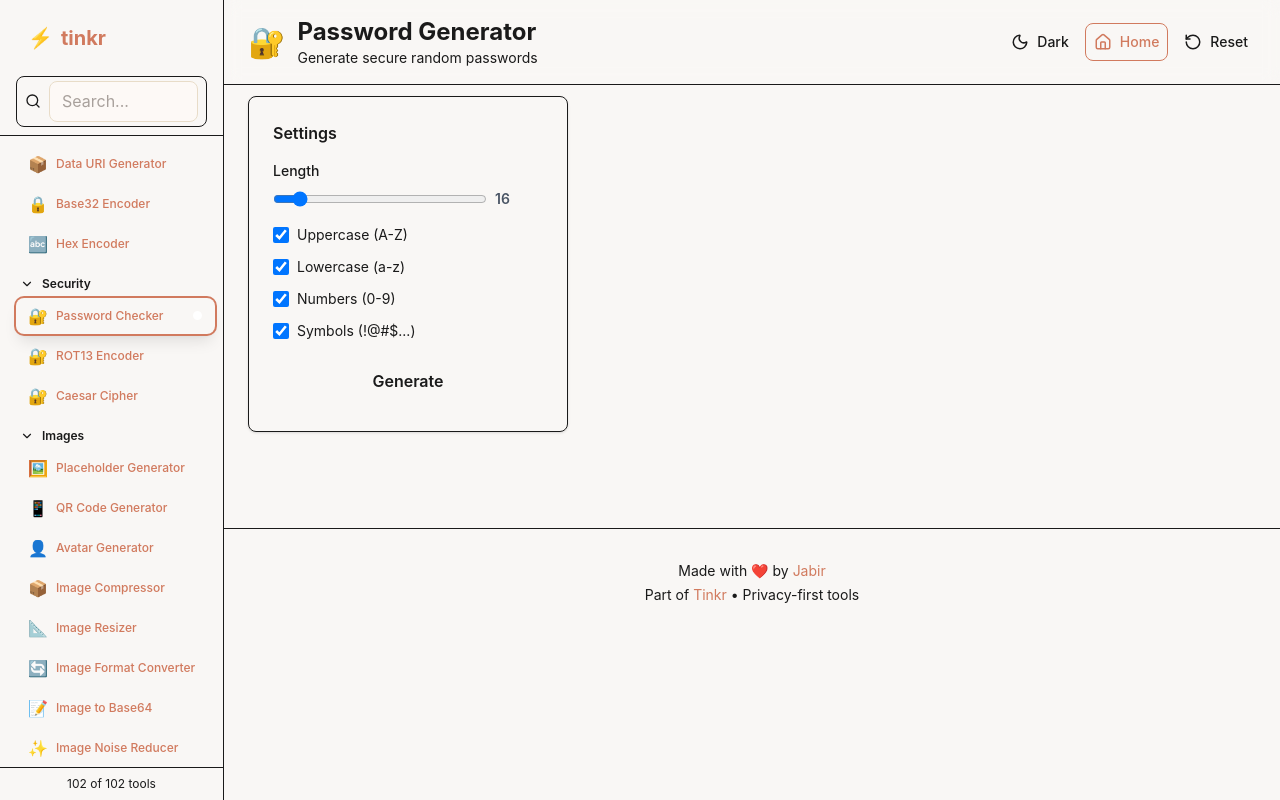
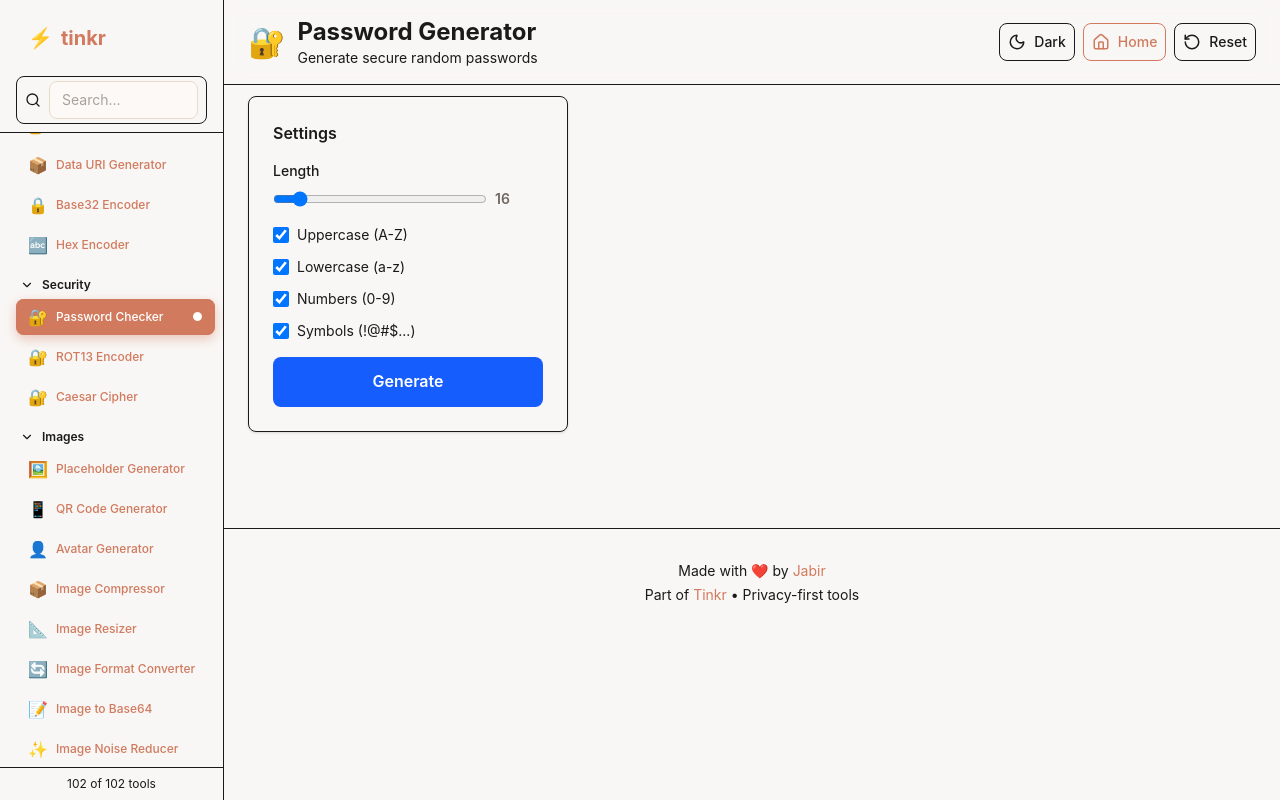
Before and after one commit to Jabir-Srj/tinkr, a Next.js app in the folder frontend/: page /tools/password in a window 1280 px wide. Built offline with nearby package versions, Linux system fonts and the light colour scheme.

Commit message:
feat: add theme-aware styles and standardized layout components for tool pages

```diff
--- a/frontend/app/globals.css
+++ b/frontend/app/globals.css
@@ -61,6 +61,7 @@ html.dark {
   --muted-foreground: #c4a896;
 }
 
+@layer base {
   * {
     @apply transition-colors duration-300 ease-in-out;
   }
@@ -92,7 +93,7 @@ a:hover {
     opacity: 0.8;
   }
 
-/* Form elements */
+  /* Form elements — themed via CSS variables so all modes are handled */
   input[type="text"],
   input[type="number"],
   input[type="email"],
@@ -121,7 +122,7 @@ textarea:focus,
   select:focus {
     outline: none;
     border-color: var(--accent);
-  box-shadow: 0 0 0 2px var(--accent)20;
+    box-shadow: 0 0 0 2px color-mix(in srgb, var(--accent) 20%, transparent);
   }
 
   input[type="text"]::placeholder,
@@ -135,7 +136,7 @@ textarea::placeholder {
     opacity: 0.6;
   }
 
-/* Buttons */
+  /* Buttons — kept in @layer base so utility classes can override */
   button {
     background-color: transparent;
     color: inherit;
@@ -172,6 +173,7 @@ button:disabled {
   input[type="range"] {
     width: 100%;
     cursor: pointer;
+  }
 }
 
 /* Scrollbar styling */
@@ -213,28 +215,45 @@ pre {
   overflow-x: auto;
 }
 
-/* Dark mode fixes for tool pages with hardcoded colors */
-.dark input[type="text"],
-.dark input[type="number"],
-.dark input[type="email"],
-.dark input[type="password"],
-.dark input[type="search"],
-.dark input[type="url"],
-.dark textarea,
-.dark select {
-  background-color: #2a211d !important;
-  color: #f5f1ed !important;
-  border-color: #3d302a !important;
+/* ============================================================
+   Theme-aware overrides for hardcoded Tailwind color classes
+   used across tool pages. CSS variables change per mode so
+   these single rules handle both light and dark correctly.
+   ============================================================ */
+
+/* Backgrounds */
+.bg-white:not([style*="background"]) {
+  background-color: var(--secondary-bg) !important;
 }
+.bg-gray-50 { background-color: var(--secondary-bg) !important; }
+.bg-gray-100 { background-color: var(--secondary-bg) !important; }
+.bg-gray-200 { background-color: var(--border) !important; }
+.bg-gray-300 { background-color: var(--border) !important; }
 
-.dark input::placeholder,
-.dark textarea::placeholder {
-  color: #c4a896 !important;
-}
+/* Text */
+.text-gray-900 { color: var(--foreground) !important; }
+.text-gray-800 { color: var(--foreground) !important; }
+.text-gray-700 { color: var(--foreground) !important; }
+.text-gray-600 { color: var(--muted-foreground) !important; }
+.text-gray-500 { color: var(--muted-foreground) !important; }
+.text-gray-400 { color: var(--muted) !important; }
 
-.dark input:focus,
-.dark textarea:focus,
-.dark select:focus {
-  border-color: #d99166 !important;
-  box-shadow: 0 0 0 2px rgba(217, 145, 102, 0.12) !important;
-}
+/* Borders */
+.border-gray-200 { border-color: var(--border) !important; }
+.border-gray-300 { border-color: var(--border) !important; }
+.border-gray-400 { border-color: var(--border) !important; }
+
+/* Dark mode slate overrides — map slate palette to warm theme palette */
+.dark .dark\:bg-slate-800,
+.dark .dark\:bg-slate-700 { background-color: var(--secondary-bg) !important; }
+.dark .dark\:bg-slate-900 { background-color: var(--background) !important; }
+.dark .dark\:text-gray-100,
+.dark .dark\:text-slate-100 { color: var(--foreground) !important; }
+.dark .dark\:text-gray-400,
+.dark .dark\:text-slate-400 { color: var(--muted-foreground) !important; }
+.dark .dark\:border-slate-600,
+.dark .dark\:border-slate-700 { border-color: var(--border) !important; }
+
+/* Focus rings — replace blue with accent */
+.focus\:ring-blue-500:focus { --tw-ring-color: var(--accent) !important; }
+.focus\:ring-blue-300:focus { --tw-ring-color: color-mix(in srgb, var(--accent) 50%, transparent) !important; }
--- a/frontend/components/LegacyToolWrapper.tsx
+++ b/frontend/components/LegacyToolWrapper.tsx
@@ -47,52 +47,6 @@ export function LegacyToolWrapper({ children }: LegacyToolWrapperProps) {
           </div>
         </footer>
       </div>
-
-      <style>{`
-        /* Override hardcoded colors from legacy pages */
-        .min-h-screen.bg-white { @apply bg-background !important; }
-        .bg-white { @apply bg-background dark:bg-slate-900 !important; }
-        .text-gray-900 { @apply text-foreground !important; }
-        .text-gray-600 { @apply text-muted-foreground !important; }
-        .text-gray-700 { @apply text-foreground !important; }
-        .bg-gray-50 { @apply bg-secondary-bg !important; }
-        .bg-gray-100 { @apply bg-secondary-bg dark:bg-slate-900 !important; }
-        .bg-gray-200 { @apply bg-border !important; }
-        .bg-gray-300 { @apply bg-border !important; }
-        .border-gray-300 { @apply border-border !important; }
-        .border-gray-400 { @apply border-border !important; }
-        .focus\:ring-\[\#c96442\]:focus { @apply focus:ring-accent !important; }
-        .focus\:border-transparent:focus { @apply focus:border-border !important; }
-        .hover\:bg-\[\#b85535\]:hover { @apply hover:opacity-90 !important; }
-        .hover\:bg-gray-300:hover { @apply hover:bg-border !important; }
-        .text-gray-200 { @apply text-muted-foreground !important; }
-        .text-blue-700 { @apply text-accent !important; }
-        .bg-blue-100 { @apply bg-accent/10 !important; }
-        .bg-blue-200 { @apply bg-accent/20 !important; }
-        .hover\:bg-blue-200:hover { @apply hover:bg-accent/20 !important; }
-        .text-green-700 { @apply text-accent !important; }
-        .bg-green-100 { @apply bg-accent/10 !important; }
-        .bg-green-200 { @apply bg-accent/20 !important; }
-        .hover\:bg-green-200:hover { @apply hover:bg-accent/20 !important; }
-        .text-red-600 { @apply text-red-500 !important; }
-        .\[\#c96442\] { @apply accent !important; }
-
-        /* Dark mode fixes for tool pages */
-        .dark input,
-        .dark textarea,
-        .dark select {
-          @apply bg-slate-800 text-slate-100 border-slate-600 !important;
-        }
-        .dark input::placeholder,
-        .dark textarea::placeholder {
-          @apply text-slate-400 !important;
-        }
-        .dark input:focus,
-        .dark textarea:focus,
-        .dark select:focus {
-          @apply border-accent !important;
-        }
-      `}</style>
     </div>
   );
 }
--- a/frontend/components/ToolSidebar.tsx
+++ b/frontend/components/ToolSidebar.tsx
@@ -176,18 +176,19 @@ export function ToolSidebar() {
                             data-active={isActive}
                             className={`flex items-center gap-2 px-3 py-1.5 rounded-lg text-sm transition-all duration-200 group w-full min-w-0 ${
                               isActive
-                                ? 'bg-accent text-white font-bold shadow-lg shadow-accent/50 ring-2 ring-accent/80'
+                                ? 'font-bold shadow-lg'
                                 : 'text-foreground hover:bg-border/50 hover:text-accent'
                             }`}
+                            style={isActive ? { backgroundColor: 'var(--accent)', color: 'white', boxShadow: '0 4px 12px color-mix(in srgb, var(--accent) 40%, transparent)', outline: '2px solid color-mix(in srgb, var(--accent) 80%, transparent)', outlineOffset: '-2px' } : {}}
                             onClick={() => setIsOpen(false)}
                             title={tool.description}
                           >
                             <span className="text-base flex-shrink-0 group-hover:scale-110 transition-transform">
                               {tool.emoji}
                             </span>
-                            <span className="truncate font-medium flex-1 min-w-0 text-xs">{tool.name}</span>
+                            <span className="truncate font-medium flex-1 min-w-0 text-xs" style={isActive ? { color: 'white' } : {}}>{tool.name}</span>
                             {isActive && (
-                              <span className="ml-auto flex-shrink-0 text-white text-xs font-bold">●</span>
+                              <span className="ml-auto flex-shrink-0 text-xs font-bold" style={{ color: 'white' }}>●</span>
                             )}
                           </Link>
                         );
@@ -285,18 +286,19 @@ export function ToolSidebar() {
                               href={tool.url}
                               className={`flex items-center gap-2 px-3 py-1.5 rounded-lg text-sm transition-all duration-200 group w-full min-w-0 ${
                                 isActive
-                                  ? 'bg-accent text-white font-bold shadow-lg shadow-accent/50 ring-2 ring-accent/80'
+                                  ? 'font-bold shadow-lg'
                                   : 'text-foreground hover:bg-border/50 hover:text-accent'
                               }`}
+                              style={isActive ? { backgroundColor: 'var(--accent)', color: 'white', boxShadow: '0 4px 12px color-mix(in srgb, var(--accent) 40%, transparent)', outline: '2px solid color-mix(in srgb, var(--accent) 80%, transparent)', outlineOffset: '-2px' } : {}}
                               onClick={() => setIsOpen(false)}
                               title={tool.description}
                             >
                               <span className="text-base flex-shrink-0 group-hover:scale-110 transition-transform">
                                 {tool.emoji}
                               </span>
-                              <span className="truncate font-medium flex-1 min-w-0 text-xs">{tool.name}</span>
+                              <span className="truncate font-medium flex-1 min-w-0 text-xs" style={isActive ? { color: 'white' } : {}}>{tool.name}</span>
                               {isActive && (
-                                <span className="ml-auto flex-shrink-0 text-white text-xs font-bold">●</span>
+                                <span className="ml-auto flex-shrink-0 text-xs font-bold" style={{ color: 'white' }}>●</span>
                               )}
                             </Link>
                           );
--- a/frontend/components/ToolTemplate.tsx
+++ b/frontend/components/ToolTemplate.tsx
@@ -223,56 +223,7 @@ export default function ToolTemplate({
         </footer>
       </div>
 
-      <style>{`
-        /* Dark mode fixes for ToolTemplate */
-        .dark input[type="text"],
-        .dark input[type="number"],
-        .dark input[type="email"],
-        .dark input[type="password"],
-        .dark input[type="search"],
-        .dark input[type="url"],
-        .dark textarea,
-        .dark select {
-          background-color: #2a211d !important;
-          color: #f5f1ed !important;
-          border-color: #3d302a !important;
-        }
 
-        .dark input::placeholder,
-        .dark textarea::placeholder {
-          color: #c4a896 !important;
-        }
-
-        .dark input:focus,
-        .dark textarea:focus,
-        .dark select:focus {
-          border-color: #d99166 !important;
-          box-shadow: 0 0 0 2px rgba(217, 145, 102, 0.12) !important;
-        }
-
-        /* Override inline dark: classes */
-        .dark .dark\\:bg-slate-800 {
-          background-color: #2a211d !important;
-        }
-
-        .dark .dark\\:text-gray-100,
-        .dark .dark\\:text-slate-100 {
-          color: #f5f1ed !important;
-        }
-
-        .dark .dark\\:border-slate-600 {
-          border-color: #3d302a !important;
-        }
-
-        .dark .dark\\:bg-slate-900 {
-          background-color: #1a1410 !important;
-        }
-
-        .dark .dark\\:text-gray-400,
-        .dark .dark\\:text-slate-400 {
-          color: #c4a896 !important;
-        }
-      `}</style>
     </div>
   );
 }
```
Also changed, not shown: 2 other files (tests, documents, lock files or other folders). Lines whose indentation alone changed are shown as unchanged.
